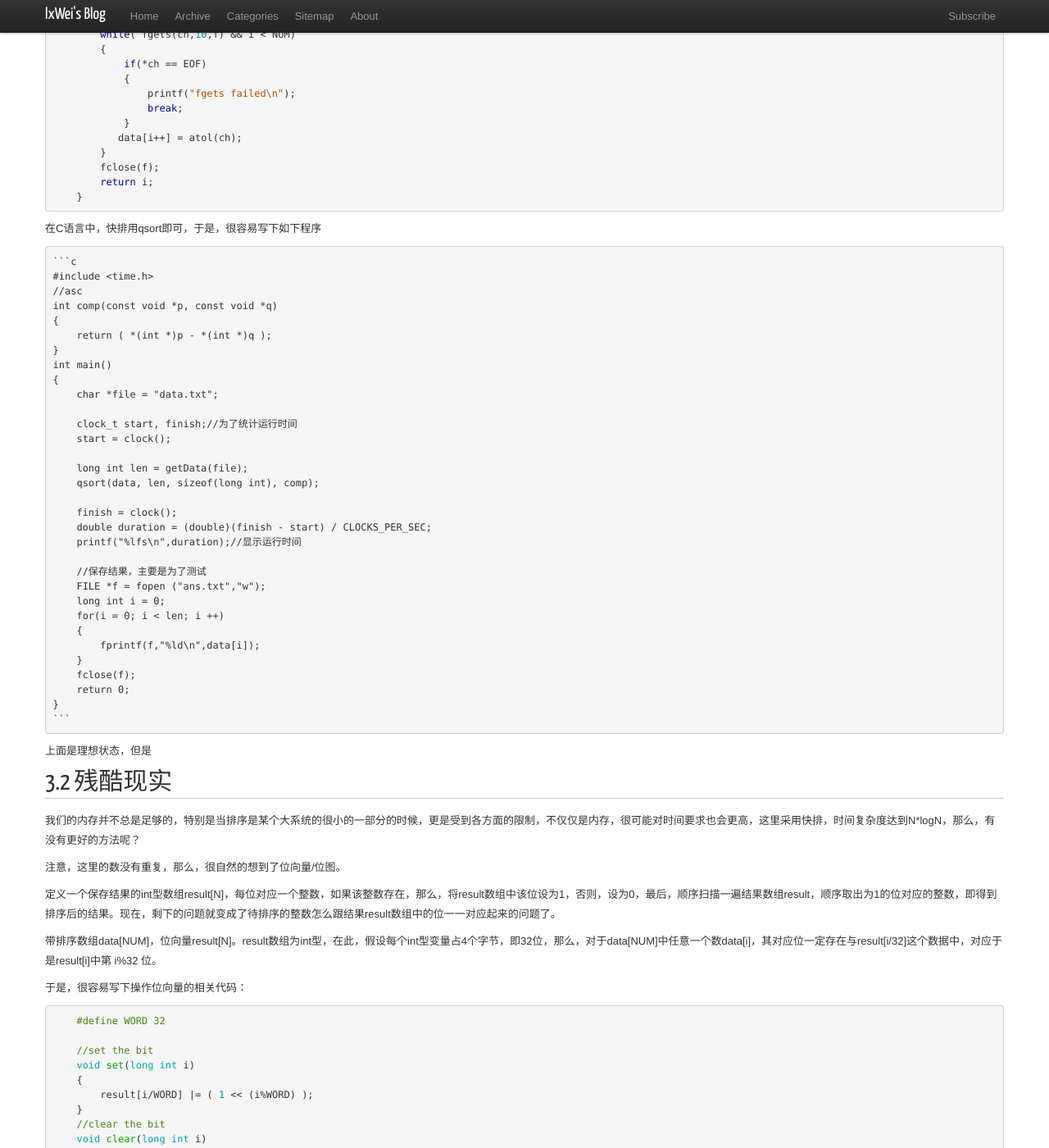
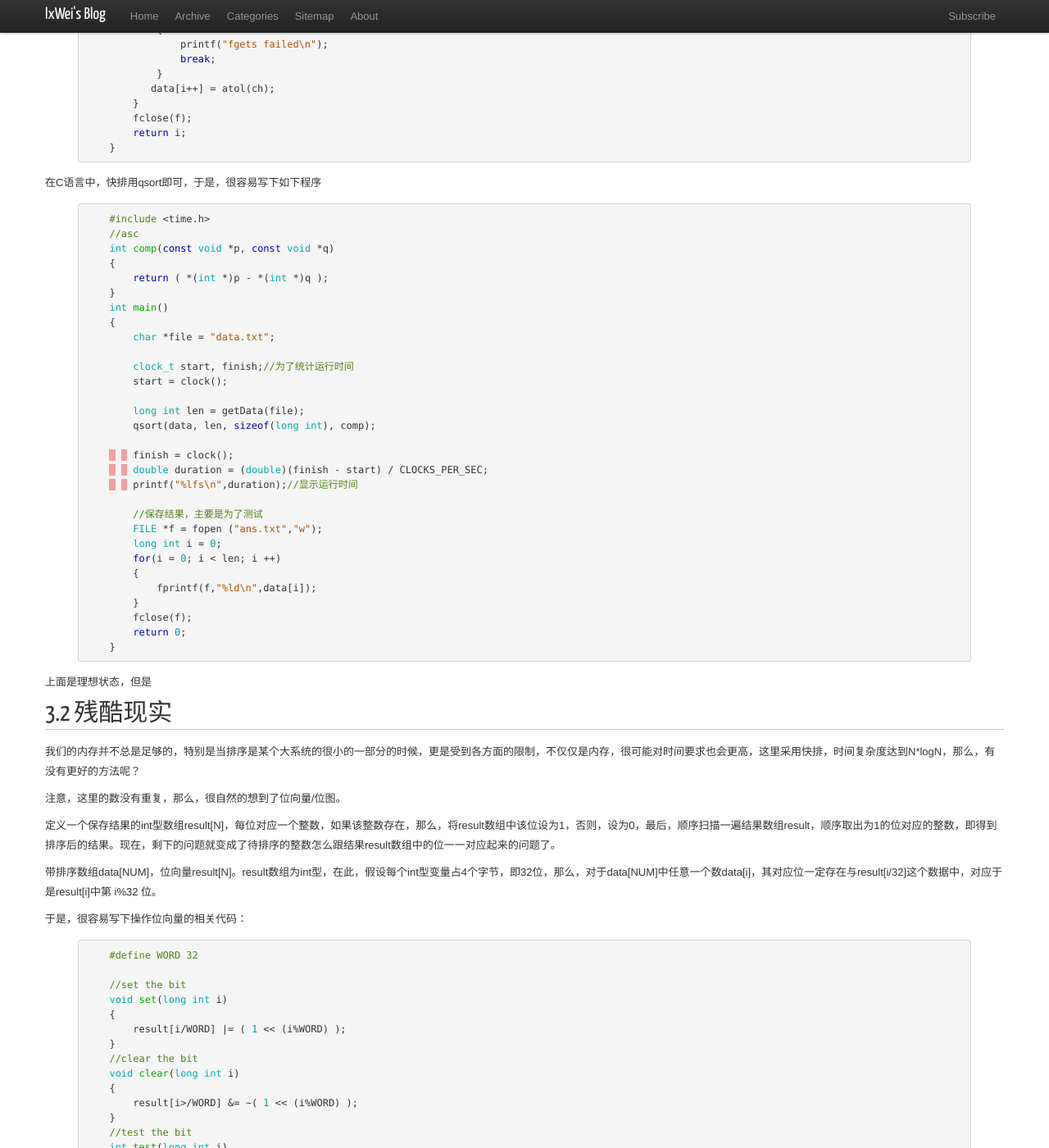
Before and after one commit to lxWei/lxwei.github.com, a Jekyll site: the page built from _posts/2013/2013-06-14-bitmap_sort.markdown, in a window 1280 px wide and 1400 px high, scrolled down 1379 px. Shown: the whole window at 82% size. Built offline with Jekyll 4.4.1, drawn with Linux system fonts in a browser that asks for light colours; nearby versions of some CDN libraries; Markdown is read by kramdown in place of the engine named in the settings; comment, search, counter and statistics services are not loaded; some of the changed text lies outside the part shown.

Commit message:
code highlight

````diff
--- a/_posts/2013/2013-06-14-bitmap_sort.markdown
+++ b/_posts/2013/2013-06-14-bitmap_sort.markdown
@@ -7,7 +7,7 @@
 title: 位图排序
 wordpress_id: 114
 categories:
-- Programming
+- programming
 ---
 
 # 1. 题目：
@@ -25,9 +25,7 @@
 
 自己编写脚本产生随机数，由于最近在写PHP，就PHP吧，代码如下，没什么说的：<!-- more -->
 
-```php
-
-
+{% highlight php %}
     <?php
     $num = 800000;
     $data = array();
@@ -49,8 +47,7 @@
     }
     fclose($file);
     ?>
-
-```
+{% endhighlight %}
 
 产生的数据保存在data.txt中，改变$num可以改变产生的随机数数量。需要的可以自己运行脚本产生数据进行测试，没有PHP环境的可以到[这里](http://pan.baidu.com/share/link?shareid=1848260083&uk=657450545)下载测试数据。
 
@@ -75,8 +72,7 @@
 
 
 
-```c
-
+{% highlight cpp %}
     #define NUM 10000000
     long int data[NUM] = {0};
     long int getData(char *file)
@@ -101,12 +97,12 @@
         fclose(f);
         return i;
     }
-```
+{% endhighlight %}
 
 在C语言中，快排用qsort即可，于是，很容易写下如下程序
 
 
-    ```c
+{% highlight cpp %}
     #include <time.h>
     //asc
     int comp(const void *p, const void *q)
@@ -137,7 +133,7 @@
         fclose(f);
         return 0;
     }
-    ```
+{% endhighlight %}
 
 
 上面是理想状态，但是
@@ -156,7 +152,7 @@
 
 于是，很容易写下操作位向量的相关代码：
 
-   ```c
+{% highlight cpp %}
     #define WORD 32
 
     //set the bit
@@ -174,13 +170,13 @@
     {
         return result[i/WORD] & ( 1 << (i%WORD) );
     }
-   ```
+{% endhighlight %}
 
 
 可是，大多数资料上的代码是这样的：
 
 
-   ```c
+{% highlight cpp %}
     #define SHIFT 5
 
     #define MASK 0x1F
@@ -200,7 +196,7 @@
     {
         return result[i>>SHIFT] & ( 1 << (i&MASK) );
     }
-   ```
+{% endhighlight %}
 
 
 其实，上述两段代码功能是一样的，i>>SHIFT，表示位运算i右移5位，25 = 32，表示i/32，举个例子，i=111，二进制表示为1101111，右移5位后，变成11，对应十进制3，刚好等于111/32。
@@ -212,9 +208,9 @@
 从查到的资料来看，这涉及到效率问题了，**在现代架构中，位运算的速度比乘除法快很多，跟加减法差不多**。但是，我在这里对两种方法进行了测试，发现二者所需时间基本一致，测试方法如下面的程序所示。即使将
 
 
-    ```c
+{% highlight cpp %}
     finish = clock();
-    ```
+{% endhighlight %}
 
 
 放到最后也一样。
@@ -225,7 +221,7 @@
 
 最后，利用位运算进行排序，并测试结果，代码如下：
 
-   ```c
+{% highlight cpp %}
     #include <time.h>
     int main()
     {
@@ -281,7 +277,7 @@
 
         return 0;
     }
-   ```
+{% endhighlight %}
 
 总结一下发现，采用位向量进行排序将时间复杂度降到了O(N)，同时，占用的空间也大大的减少了。
 
````
